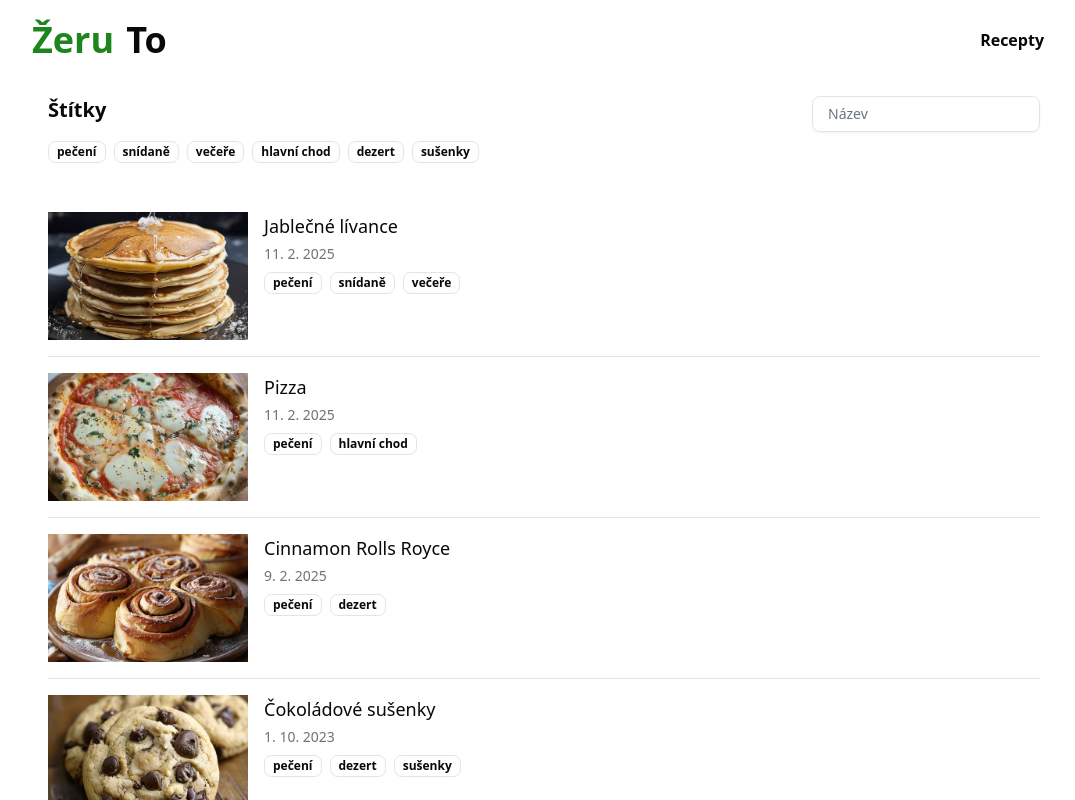
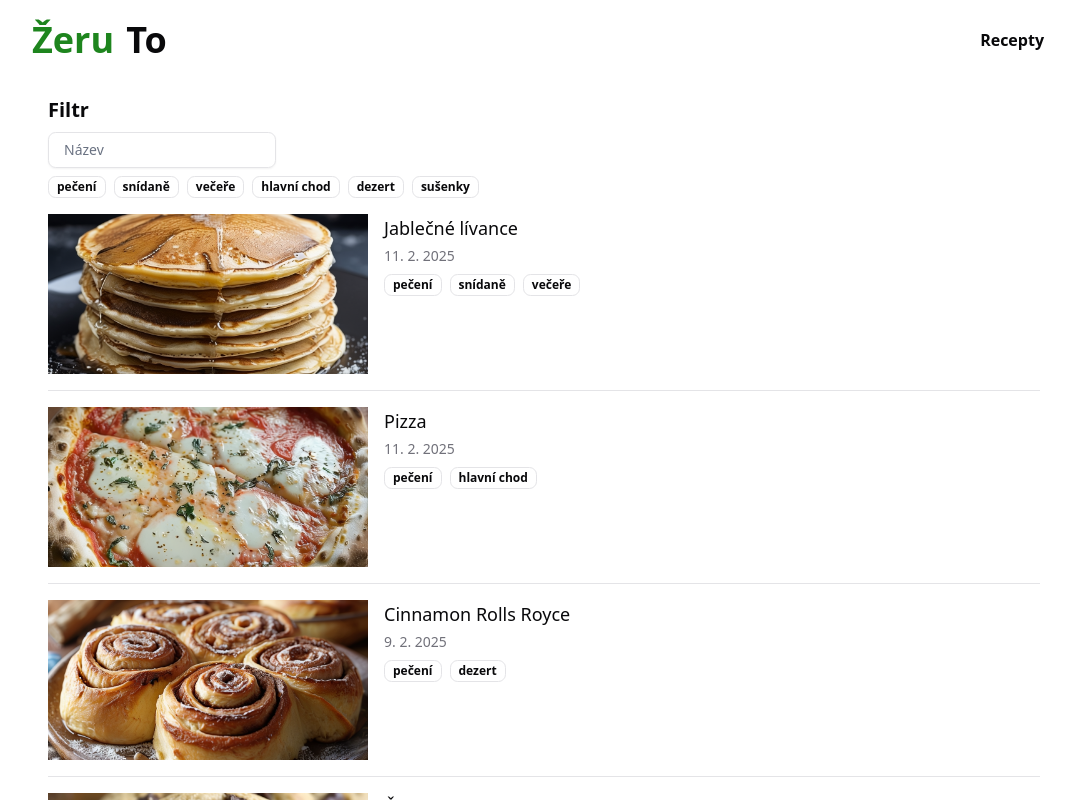
Before and after one commit to Fillipee/volne-recepty, a Next.js app: page /recepty in a window 1280 px wide. Shown: the top 800 px of the page, without its empty margins (96-1171 px from the left). Built offline with nearby package versions, Linux system fonts and the light colour scheme.

Commit message:
feat: recipe list styling

```diff
--- a/app/recepty/recipe-list.tsx
+++ b/app/recepty/recipe-list.tsx
@@ -40,12 +40,28 @@ export default function RecipeList({ tags, recipes }: TagFilterProps) {
 
     return (
         <>
-            <section className="mb-6">
-                <div className="flex items-center justify-between">
-                    <h2 className="mb-2 text-xl font-semibold">Štítky</h2>
-                    <Input id="recipe-name" label="Název" value={search} onChange={handleOnSearchChange} />
+            <section>
+                <h2 className="mb-2 text-xl font-semibold">Filtr</h2>
+                <div className="flex flex-col gap-2">
+                    <div className="flex items-center gap-2">
+                        <Input
+                            id="recipe-name"
+                            label="Název"
+                            value={search}
+                            onChange={handleOnSearchChange}
+                        />
+                        {selectedTags.length > 0 && (
+                            <Button
+                                variant="ghost"
+                                size="sm"
+                                onClick={() => setSelectedTags([])}
+                                className="text-destructive hover:text-destructive/80"
+                            >
+                                Obnovit ({selectedTags.length})
+                            </Button>
+                        )}
                     </div>
-                <div className="flex h-10 flex-wrap items-center gap-2">
+                    <div className="flex flex-wrap gap-2">
                         {tags.map((tag) => (
                             <Badge
                                 key={tag}
@@ -63,30 +79,24 @@ export default function RecipeList({ tags, recipes }: TagFilterProps) {
                                 {selectedTags.includes(tag) && <X className="ml-1 h-3 w-3" />}
                             </Badge>
                         ))}
-
-                    {selectedTags.length > 0 && (
-                        <Button
-                            variant="ghost"
-                            size="sm"
-                            onClick={() => setSelectedTags([])}
-                            className="text-destructive hover:text-destructive/80"
-                        >
-                            Obnovit ({selectedTags.length})
-                        </Button>
-                    )}
+                    </div>
                 </div>
             </section>
 
             <section>
                 {filteredRecipes.map(({ slug, date, title, tags, image }) => (
-                    <article key={slug} className="border-border flex gap-4 border-b py-4">
-                        <Link href={`/recepty/${slug}`} prefetch={false} className="overflow-hidden">
+                    <article key={slug} className="border-border grid gap-4 border-b py-4 sm:grid-cols-3">
+                        <Link
+                            href={`/recepty/${slug}`}
+                            prefetch={false}
+                            className="col-span-1 overflow-hidden"
+                        >
                             <Image
                                 src={`/images/recipes/${image}`}
                                 alt={title}
                                 width={200}
                                 height={100}
-                                className="h-32 object-cover transition-transform hover:scale-105"
+                                className="h-40 w-full object-cover transition-transform hover:scale-105"
                             />
                         </Link>
                         <div>
```
Also changed, not shown: content/jablecne-livance.md (renamed from content/apple-pancakes.md). Lines whose indentation alone changed are shown as unchanged.
